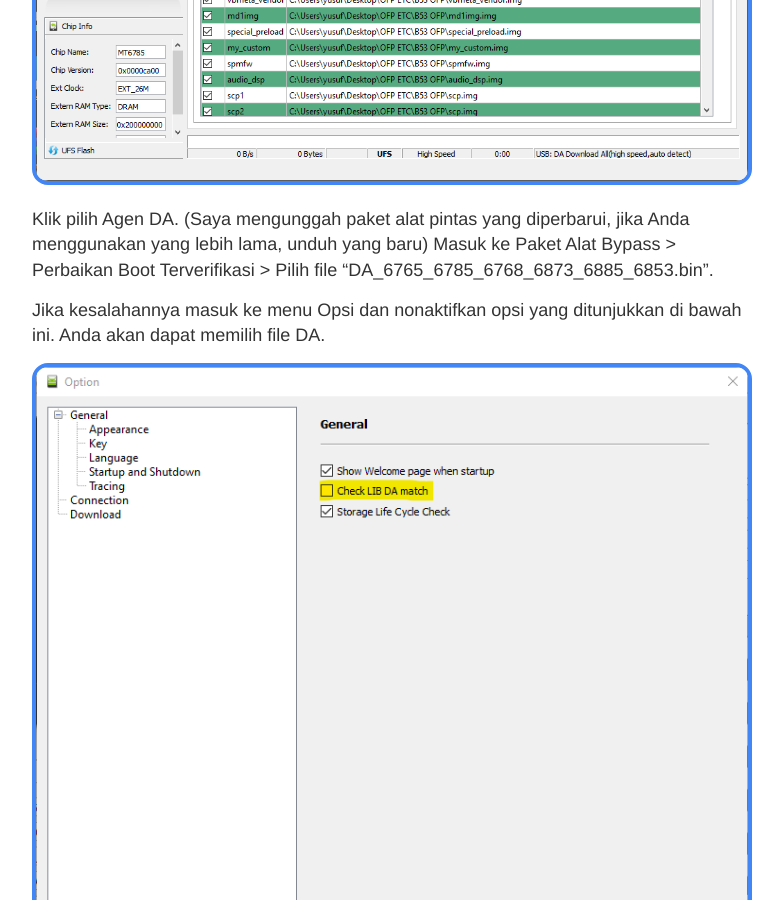
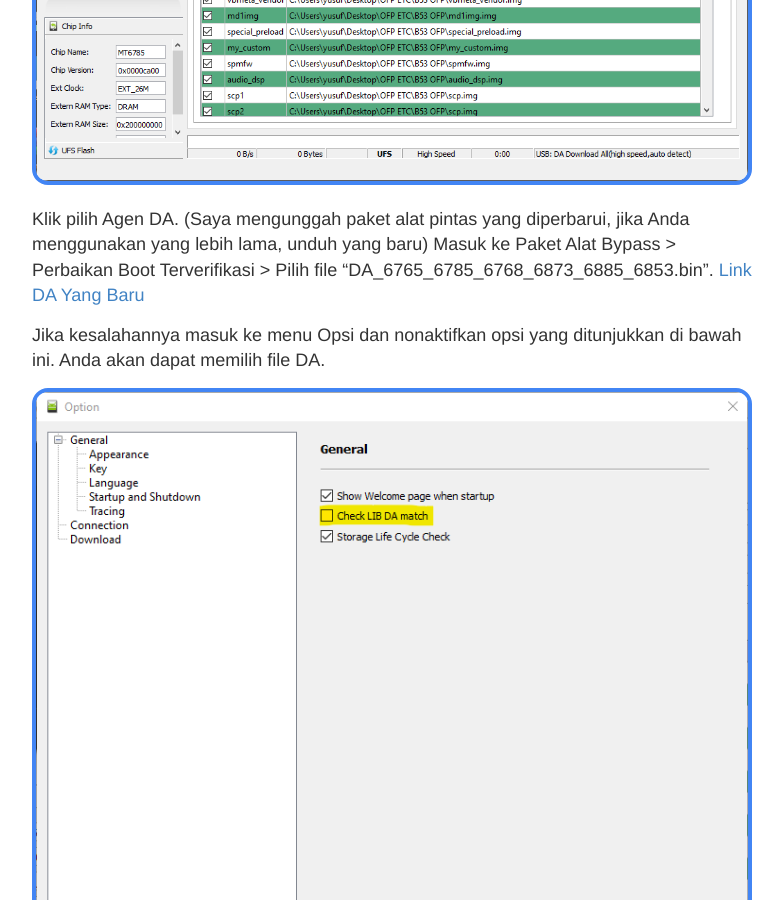
Before and after one commit to r6id/r6id.github.io, a Jekyll site: the page built from _posts/2021-10-01-Tutorial-Flash-Ulang-Via-SP-Flash-Tool.md, in a window 1280 px wide and 900 px high, scrolled down 6172 px. Shown: the whole window, without its empty margins (248-1031 px from the left). Built offline with Jekyll 4.4.1, drawn with Linux system fonts in a browser that asks for light colours; comment, search, counter and statistics services are not loaded.

Commit message:
r6id-web: Link Unduhan untuk DA baru
Signed-off-by: officialputuid <officialputuid@hack.id>
Change-Id: Iaebfa84f83091e6b703150ebb29f15110c7ff59e

```diff
--- a/_posts/2021-10-01-Tutorial-Flash-Ulang-Via-SP-Flash-Tool.md
+++ b/_posts/2021-10-01-Tutorial-Flash-Ulang-Via-SP-Flash-Tool.md
@@ -79,7 +79,7 @@ Jika Anda memiliki masalah di sini, silakan periksa akhir panduan untuk memperba
 
 <img width="100%" src="../images/flash/07.png" style="border: 4px #4285F4 solid; border-radius: 16px;">
 
-Klik pilih Agen DA. (Saya mengunggah paket alat pintas yang diperbarui, jika Anda menggunakan yang lebih lama, unduh yang baru) Masuk ke Paket Alat Bypass > Perbaikan Boot Terverifikasi > Pilih file "DA_6765_6785_6768_6873_6885_6853.bin".
+Klik pilih Agen DA. (Saya mengunggah paket alat pintas yang diperbarui, jika Anda menggunakan yang lebih lama, unduh yang baru) Masuk ke Paket Alat Bypass > Perbaikan Boot Terverifikasi > Pilih file "DA_6765_6785_6768_6873_6885_6853.bin". [Link DA Yang Baru](https://www42.zippyshare.com/v/gRzQWlvW/file.html)
 
 Jika kesalahannya masuk ke menu Opsi dan nonaktifkan opsi yang ditunjukkan di bawah ini. Anda akan dapat memilih file DA.
 
```
